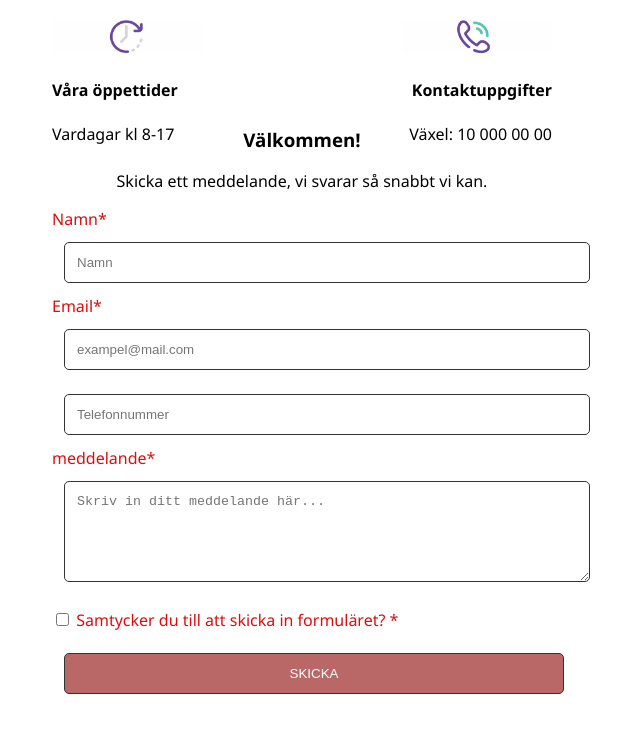
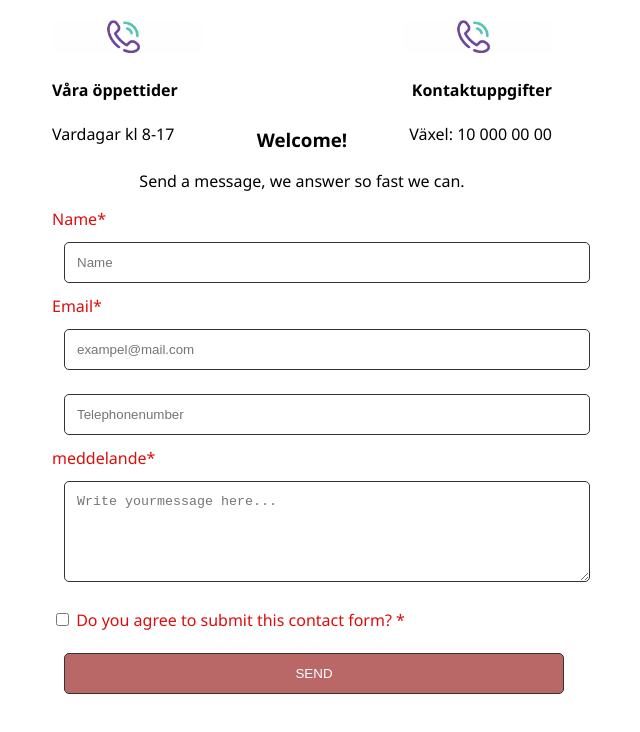
Before and after one commit to MungangaThelly/advanced-website, a website: page html/contact.html in a window 1280 px wide. Shown: the whole page, without its empty margins (338-978 px from the left). Drawn offline with Linux system fonts and the light colour scheme; files whose address does not match are found by name.

Commit message:
uppdate to english

```diff
--- a/html/contact.html
+++ b/html/contact.html
@@ -10,7 +10,7 @@
     <div>
         <div class="content1">
             <div style="text-align: left;">
-                <img src="C:\Users\daddy\Pictures\Saved Pictures\oppettider.jpg" width="150px"  alt="Välkommen!">
+                <img src="C:\Users\daddy\FR-WEB\jensen\advanced-website\img\kontakt.jpg" width="150px"  alt="Välkommen!">
                 <h4>Våra öppettider</h4>
                 <p>Vardagar kl 8-17</p>
             </div>
@@ -18,7 +18,7 @@
 
         <div class="content2">
             <div style="text-align: right;">
-                <img src="C:\Users\daddy\Pictures\Saved Pictures\kontakt.jpg" width="150px" alt="Client is King">
+                <img src="C:\Users\daddy\FR-WEB\jensen\advanced-website\img\kontakt.jpg" width="150px" alt="Client is King">
                 <h4>Kontaktuppgifter</h4>
                 <p>Växel: 10 000 00 00</p>
             </div>
@@ -30,29 +30,29 @@
     <br>
     <div class="content3">
         <div style="text-align: center;">
-            <h3>Välkommen!</h3>
-            <p>Skicka ett meddelande, vi svarar så snabbt vi kan.</p>
+            <h3>Welcome!</h3>
+            <p>Send a message, we answer so fast we can.</p>
         </div>
     </div>
 
             <form action="" method="GET" accept-charset="UTF-8" enctype="text/plain">
-                <label for="namn">Namn<span class="required">*</span></label>
-                <input type="text" id="namn" name="namn" placeholder="Namn" required>
+                <label for="name">Name<span class="required">*</span></label>
+                <input type="text" id="name" name="name" placeholder="Name" required>
                 <label for="email">Email<span class="required">*</span></label>
                 <input type="email" id="email" name="email" placeholder="exampel@mail.com" required>
 
-                <label for="telefonnummer"></label>
-                <input type="telefonnummer" id="telefonnummer" name="telefonnummer" placeholder="Telefonnummer" required>
-                <label for="meddelande">meddelande<span class="required">*</span></label>
-                <textarea name="meddelande" id="meddelande" rows="5" placeholder="Skriv in ditt meddelande här..."></textarea>
+                <label for="telephonenumber"></label>
+                <input type="telephonenumber" id="telephonenumber" name="telephonenumber" placeholder="Telephonenumber" required>
+                <label for="message">meddelande<span class="required">*</span></label>
+                <textarea name="message" id="message" rows="5" placeholder="Write yourmessage here..."></textarea>
 
                 <div class="form-row">
                     <input type="checkbox" id="terms" name="terms" required>
-                    <label for="terms">Samtycker du till att skicka in formuläret? <span class="required">*</span></label>
+                    <label for="terms">Do you agree to submit this contact form? <span class="required">*</span></label>
                 </div>
 
-                    <input type="submit" value="SKICKA">
-                    <!-- <button>skicka</button> -->
+                    <input type="submit" value="SEND">
+                    <!-- <button>send</button> -->
             </form>
 </body>
 </html>
--- a/styles/contact.css
+++ b/styles/contact.css
@@ -20,7 +20,7 @@ form {
 input[type="text"],
 input[type="submit"],
 input[type="email"],
-input[type="telefonnummer"],
+input[type="telephonenumber"],
 
 textarea {
     width: 100%;
```
